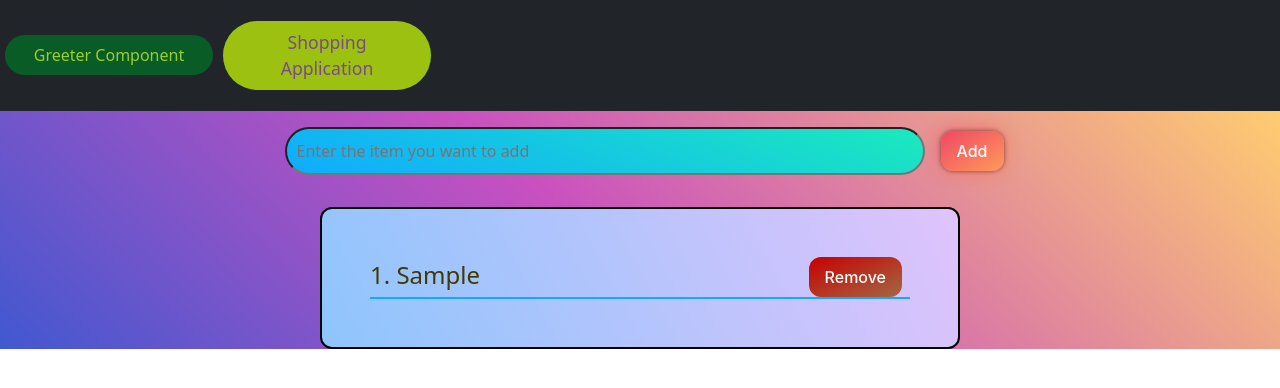
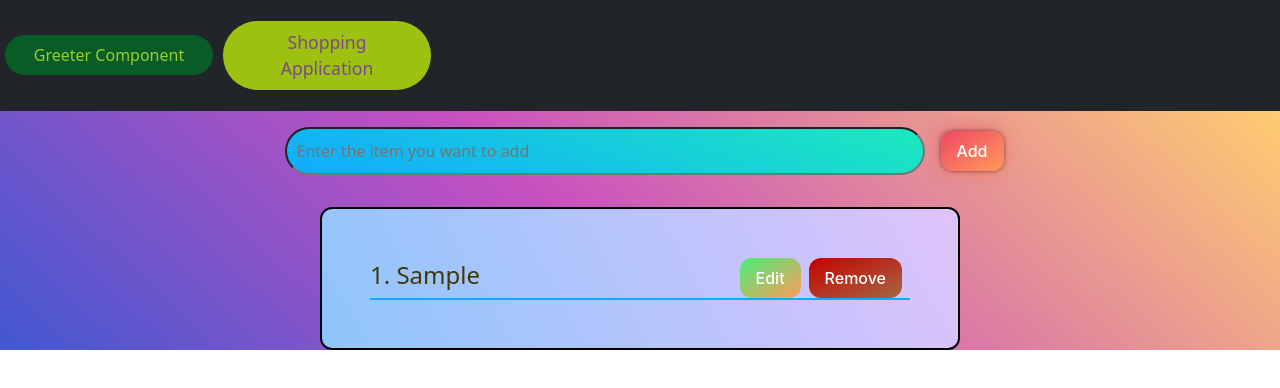
Before and after one commit to XElderX/sprint-5-react, a React (Create React App) app: page /shoppinApp in a window 1280 px wide. Both pictures are taken after typing "Sample" into the empty fields and a click on the button "Add". Shown: the top 388 px of the page. Built offline with nearby package versions, Linux system fonts and the light colour scheme.

Commit message:
Implemented Update function - Now you can correct the item you want to edit; applied styles

```diff
--- a/src/components/shoppinApp/ShoppinApp.js
+++ b/src/components/shoppinApp/ShoppinApp.js
@@ -5,6 +5,8 @@ const ShoppinApp = () => {
   const [itemsList, setItemsList]= useState([]);
   const [inputValue, setInputValue] = useState("");
   const [inputError, setInputError] = useState("");
+  const [editValue, setEditValue] = useState("")
+  const [buttonStatus, setButtonStatus] = useState(true);
 
   useEffect(() => {
     let localStoreItems = JSON.parse(localStorage.getItem("shopinItems"));
@@ -34,6 +36,25 @@ const ShoppinApp = () => {
       localStorage.setItem('shopinItems', JSON.stringify(listAfterRemove));
       setItemsList(listAfterRemove);
     }
+    const editItem = (item) => {
+      setInputValue(item);
+      setEditValue(item);
+      //console.log(`editvalue>>>${editValue}`);
+      setButtonStatus(false)
+    }
+    const updateItem = (item) => {
+      if(inputValue.length>=3){
+        let listAfterUpdate = JSON.parse(localStorage.getItem('shopinItems'));
+        listAfterUpdate.splice(listAfterUpdate.indexOf(editValue), 1, inputValue);
+        localStorage.setItem('shopinItems', JSON.stringify(listAfterUpdate));
+        setItemsList(listAfterUpdate);
+        setButtonStatus(true)
+        //console.log('update')
+      }
+      else {
+        setInputError("Item name you want to update must have at least 3 characters!!!")
+      }
+    }
 
   return (
     <div className={styles.ShoppinApp}>
@@ -46,7 +67,8 @@ const ShoppinApp = () => {
     />
      <button
        className={styles.btnAddEdit}
-    onClick={(input) =>addNewItem(inputValue)}>Add</button>
+    onClick={(input) => (buttonStatus) ? addNewItem(inputValue) : updateItem(inputValue)}
+    >{buttonStatus ? 'Add' : 'Update'}</button>
     <p
     style={{color:"red", backgroundColor:"black", fontSize:"20px", fontWeight:"bold"}}
     >{inputError}</p>
@@ -55,9 +77,13 @@ const ShoppinApp = () => {
           {itemsList.map((item, index) =>(
             <div key={index}>
               <div className={styles.itemComponent}> {`${index + 1}.`} {item}
-              <button
-              className={styles.deleteBtn}
-              onClick={() =>{removeItem(item)}}>Remove</button>
+              <div className="itemBtns"><button
+          className={styles.editBtn}
+           onClick={() =>{editItem(item)}}>Edit</button>
+          <button
+          className={styles.deleteBtn}
+           onClick={() =>{removeItem(item)}}>Remove</button>
+           </div>
               </div>
             </div>
           ))}
--- a/src/components/shoppinApp/ShoppinApp.module.css
+++ b/src/components/shoppinApp/ShoppinApp.module.css
@@ -59,6 +59,35 @@
   border-bottom: 2px solid #10abff;
 
 }
+.editBtn{
+  background: linear-gradient(to bottom right, #47ef79, #FF9A5A);
+    border: 0;
+    border-radius: 12px;
+    color: #FFFFFF;
+    cursor: pointer;
+    display: inline-block;
+    font-family: -apple-system,system-ui,"Segoe UI",Roboto,Helvetica,Arial,sans-serif;
+    font-size: 16px;
+    font-weight: 500;
+    line-height: 2.5;
+    outline: transparent;
+    margin-right: 0.5rem;
+    padding: 0 1rem;
+    text-align: center;
+    text-decoration: none;
+    transition: box-shadow .2s ease-in-out;
+    touch-action: manipulation;
+
+  }
+  .editBtn:hover {
+      background-color: initial;
+      background-position: 0 0;
+      color: #FF4742;
+    }
+
+  .editBtn:focus {
+    box-shadow: 0 0 .25rem rgba(0, 0, 0, 0.5), -.125rem -.125rem 1rem rgba(239, 71, 101, 0.5), .125rem .125rem 1rem rgba(255, 154, 90, 0.5);
+  }
 .deleteBtn{
   background: linear-gradient(to bottom right, #c70000, #a36844);
     border: 0;
```
